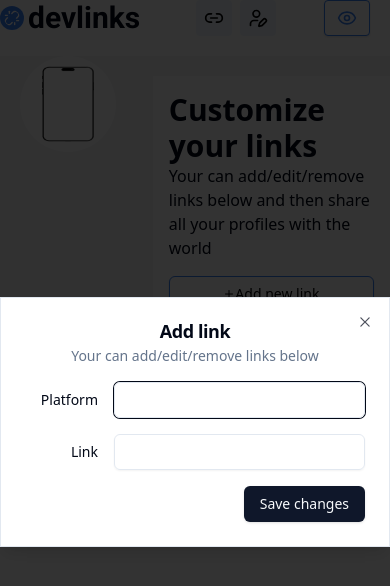
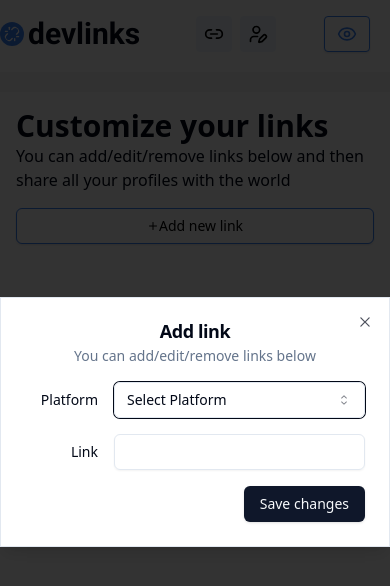
Before and after one commit to Shakil53/kahf-devlinks, a React (Vite) app: page / in a window 390 px wide. Both pictures are taken after a click on the button "Add new link". Shown: the top 586 px of the page. Built offline with nearby package versions, Linux system fonts and the light colour scheme.

Commit message:
link created and display mockup with the mobile device

```diff
--- a/src/pages/createLinkPage/CreateLinkPage.jsx
+++ b/src/pages/createLinkPage/CreateLinkPage.jsx
@@ -6,34 +6,25 @@ import {
   DialogClose,
   DialogContent,
   DialogDescription,
-
   DialogHeader,
   DialogTitle,
   DialogTrigger,
-} from "@/components/ui/dialog"
-import { Input } from "@/components/ui/input"
-import { Label } from "@/components/ui/label"
+} from "@/components/ui/dialog";
+import { Input } from "@/components/ui/input";
+import { Label } from "@/components/ui/label";
 import CreateLinkList from "./CreateLinkList";
 import { useContext, useState } from "react";
 import { LinkContext } from "@/context/CreateLinkProvider";
 import LeftSideContainer from "./LeftSideContainer";
-
-
+import { Select, SelectContent, SelectItem, SelectTrigger, SelectValue } from "@/components/ui/select";
 
 const CreateLinkPage = () => {
-
     const [platform, setPlatform] = useState('');
     const [link, setLink] = useState('');
 
-    const { state,dispatch } = useContext(LinkContext)
-    // console.log(state);
+    const { state, dispatch } = useContext(LinkContext);
 
-
-
-
-    const id = Math.random().toString(36).substring(2, 7)
-    // console.log(id);
-
+    const id = Math.random().toString(36).substring(2, 7);
 
     const handleSubmit = (e) => {
         e.preventDefault();
@@ -42,49 +33,58 @@ const CreateLinkPage = () => {
             id: id,
             platform: platform,
             link: link,
-        }
+        };
 
-        dispatch({type: 'createLink', payload: createdLink})
+        dispatch({ type: 'createLink', payload: createdLink });
+    };
 
-
-    }
     return (
         <Container>
             <div className="flex mt-5 mx-auto gap-4">
                 {/* left side container */}
-                <div className="flex-[2]">
+                <div className="flex-[2] hidden md:block">
                     <LeftSideContainer state={state}></LeftSideContainer>
                 </div>
+
                 {/* right side container */}
                 <div className="bg-white mt-5 flex-[3] p-4">
                     <p className="text-3xl font-bold">Customize your links</p>
-                    <p>Your can add/edit/remove links below and then share all your profiles with the world</p>
+                    <p>You can add/edit/remove links below and then share all your profiles with the world</p>
                 <div>
-
                     <Dialog className="mt-4 w-full bg-red-500">
                         <DialogTrigger asChild>
-                            <Button className='mt-4 col-span-3 w-full bg-white text-black border border-blue-500 hover:bg-gray-50'><Plus className="size-3"></Plus>Add new link</Button>
+                            <Button className='mt-4 col-span-3 w-full bg-white text-black border border-blue-500 hover:bg-gray-50'>
+                                <Plus className="size-3"></Plus>
+                                Add new link
+                            </Button>
                         </DialogTrigger>
-                            <DialogContent className="sm:max-w-96">
+
+                        <DialogContent className="sm:max-w-[450px]">
                             <form onSubmit={handleSubmit}>
                                 <DialogHeader>
                                     <DialogTitle>Add link</DialogTitle>
                                     <DialogDescription>
-                                Your can add/edit/remove links below
+                                        You can add/edit/remove links below
                                     </DialogDescription>
                                 </DialogHeader>
+
                                 <div className="grid gap-4 py-4">
                                     <div className="grid grid-cols-4 items-center gap-4">
                                         <Label htmlFor="platform" className="text-right">
                                             Platform
                                         </Label>
-                                    <Input
-                                    onBlur={(e)=> setPlatform(e.target.value)}
-                                    id="paltform"
-                                    name='platform'
-                                    className="col-span-3"
-                                    />
+                                        <Select onValueChange={(value) => setPlatform(value)}>
+                                            <SelectTrigger className="col-span-3">
+                                                <SelectValue placeholder="Select Platform" />
+                                            </SelectTrigger>
+                                            <SelectContent>
+                                                <SelectItem value="github">Github</SelectItem>
+                                                <SelectItem value="youtube">YouTube</SelectItem>
+                                                <SelectItem value="twitter">Twitter</SelectItem>
+                                            </SelectContent>
+                                        </Select>
                                     </div>
+
                                     <div className="grid grid-cols-4 items-center gap-4">
                                         <Label htmlFor="link" className="text-right">
                                             Link
@@ -97,23 +97,22 @@ const CreateLinkPage = () => {
                                         />
                                     </div>
                                 </div>
+
                                 <div className="flex justify-end items-end">
                                     <DialogClose>
-                                        <Button className="" type="submit">Save changes</Button>
+                                        <Button type="submit">Save changes</Button>
                                     </DialogClose>
                                 </div>
                             </form>
                         </DialogContent>
                     </Dialog>
                 </div>
+
                     <div className="mt-10 bg-gray-100 rounded">
-                        <CreateLinkList></CreateLinkList>
+                        <CreateLinkList />
                     </div>
                 </div>
-
             </div>
-
-
         </Container>
     );
 };
--- a/src/pages/createLinkPage/LeftSideContainer.jsx
+++ b/src/pages/createLinkPage/LeftSideContainer.jsx
@@ -1,43 +1,55 @@
+/* eslint-disable react/prop-types */
+import { Link } from 'react-router-dom';
 import img from '../../assets/mobilemockup.jpg';
+import { Github, Youtube, Twitter   } from 'lucide-react';
 
 const LeftSideContainer = ({ state }) => {
-    console.log(state);
+    // console.log(state);
     return (
             <div className="flex flex-col items-center">
-        {/* Displaying the user's image */}
-        <div className="mb-4">
+             <div className="mb-4 relative">
                 <img
-            src={img} // Update this path with your image file path
+                  src={img}
                   alt="Profile"
-            className="rounded-full w-24 h-24"
+                  className="h-[670px] w-[500px] mt-5"
                 />
-        </div>
+                <div className='absolute -mt-[480px] ml-44'>
+                    {state.map((item) => (
+                    <div key={item.id} className="space-y-2 text-center mt-5 space-x-5">
 
-        {/* Displaying the links with platform names */}
-        <div className="space-y-4 w-full max-w-sm">
-          {state.map((item, index) => (
                         <div
-              key={item.id}
-              className={`flex justify-between items-center py-3 px-5 rounded-lg text-white ${
-                item.platform === 'GitHub'
+                        className={`flex justify-between items-center py-3 px-5 rounded-lg text-white border p-2 w-full max-w-md mx-auto ${
+                            item.platform === 'github'
                             ? 'bg-black'
-                  : item.platform === 'YouTube'
+                            : item.platform === 'youtube'
                             ? 'bg-red-500'
-                  : item.platform === 'LinkedIn'
-                  ? 'bg-blue-600'
+                            : item.platform === 'twitter'
+                            ? 'bg-blue-400'
                             : 'bg-gray-300'
                         }`}
                         >
-              {/* Platform Name */}
-              <span className="text-sm font-medium">{item.platform}</span>
+                    {/* icon----- */}
+                        <span className="text-lg font-semibold capitalize flex items-center justify-center gap-2">
+                            {item.platform === 'github' && <Github />}
+                            {item.platform === 'youtube' && <Youtube />}
+                            {item.platform === 'twitter' && <Twitter />}
+                            {item.platform.charAt(0).toUpperCase() + item.platform.slice(1)}
+                        </span>
 
-              {/* Link (icon or arrow for link indication) */}
-              <a href={item.link} className="text-sm font-bold">
+                        {/* Link ----*/}
+                        <Link href={item.link} className="text-lg font-bold">
                             →
-              </a>
+                        </Link>
+                        </div>
                     </div>
                     ))}
                 </div>
+              </div>
+
+
+
+
+
             </div>
     );
 };
--- a/src/shared/navbar/Navbar.jsx
+++ b/src/shared/navbar/Navbar.jsx
@@ -7,7 +7,7 @@ import { NavLink } from 'react-router-dom';
 const Navbar = () => {
     return (
         <Container>
-            <div className='flex bg-white items-center justify-between'>
+            <div className='flex bg-white items-center justify-between mt-4'>
                  {/* icon here-----ml-5 md:mr-0 lg:mr-0 mt-1 md:mt-0 lg:mt-0 */}
                 <div className='flex items-center gap-1 '>
                     <Unlink className='size-6 bg-blue-500 text-white p-1 rounded-full'></Unlink>
```
Lines whose indentation alone changed are shown as unchanged.
